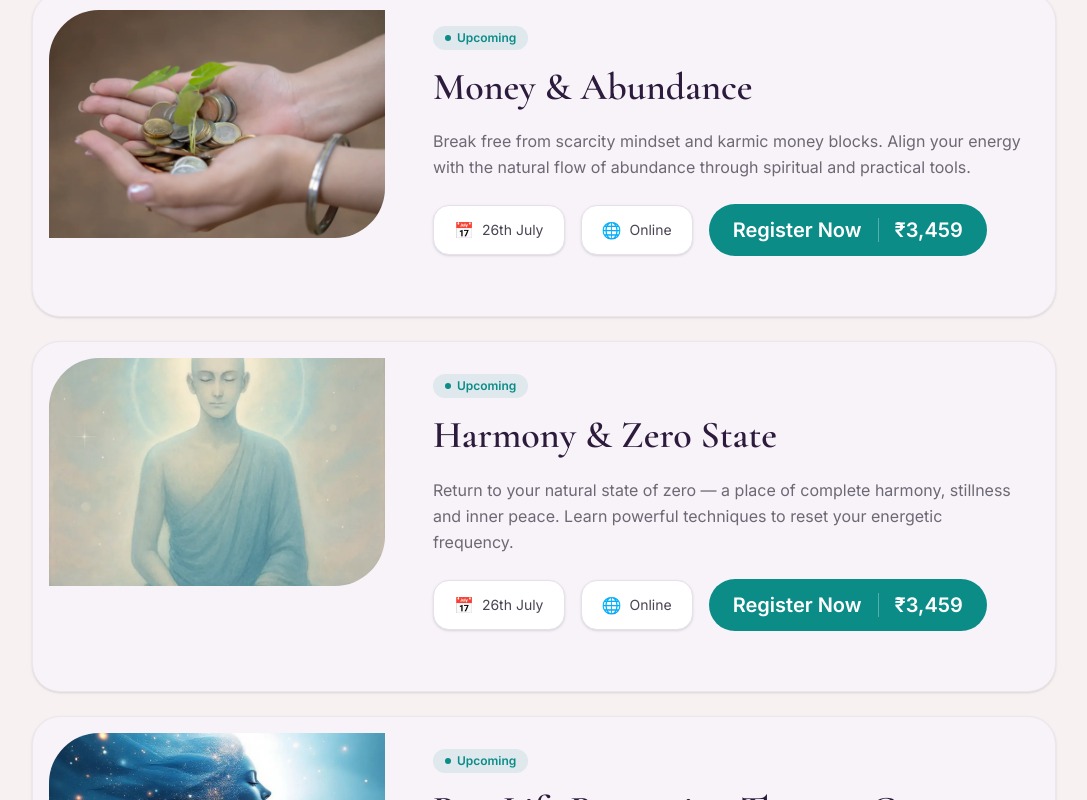
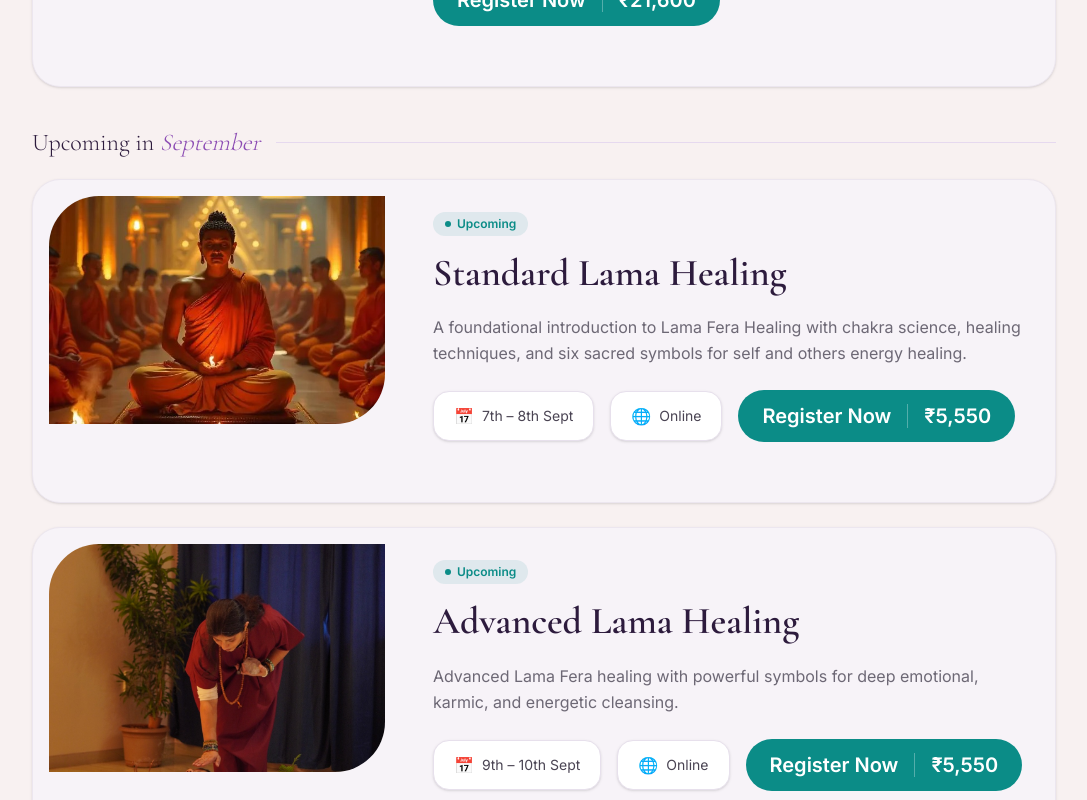
Before and after one commit to Sedawk-Dynamics/incredible-souls, a Next.js app: page / in a window 1280 px wide. Shown: the part 1340-2140 px from the top of the page, without its empty margins (96-1183 px from the left). Built offline with nearby package versions, Linux system fonts and the light colour scheme.

Commit message:
updated website

```diff
--- a/app/page.tsx
+++ b/app/page.tsx
@@ -1,8 +1,7 @@
 'use client'
 
-import { useEffect, useMemo, useRef, useState } from 'react'
+import { useEffect, useRef, useState } from 'react'
 import Image from 'next/image'
-import { groupBySchedule } from '@/lib/course-schedule'
 import Link from 'next/link'
 import Navbar from '@/components/navbar'
 import Footer from '@/components/footer'
@@ -91,80 +90,48 @@ const testimonials = [
   },
 ]
 
-// Featured workshops on the home page. Each batch carries its ISO date (for grouping)
-// AND its display label, so the card always shows the NEAREST upcoming batch's date.
+// Featured workshops on the home page — August & September batches only.
+// Grouped under their month heading; other months are intentionally hidden here.
 const homeWorkshops = [
   {
-    id: 'psychic-surgery-psychic-being',
-    title: 'Psychic Surgery & Psychic Being',
-    description:
-      'An advanced healing course that teaches the art of psychic surgery — removing energetic blockages, entities and trauma from the auric field at the deepest levels.',
-    image: '/Psychic Surgery & Psychic Being.webp',
-    batches: [
-      { iso: '2026-07-19', label: '19th July' },
-      { iso: '2026-10-18', label: '18th Oct' },
-      { iso: '2027-01-17', label: '17th Jan' },
-    ],
-    language: 'Online',
-    price: '₹6,300',
-  },
-  {
-    id: 'money-abundance',
-    title: 'Money & Abundance',
-    description:
-      'Break free from scarcity mindset and karmic money blocks. Align your energy with the natural flow of abundance through spiritual and practical tools.',
-    image: '/Money abundance.webp',
-    batches: [
-      { iso: '2026-07-26', label: '26th July' },
-      { iso: '2026-10-25', label: '25th Oct' },
-      { iso: '2027-01-24', label: '24th Jan' },
-    ],
-    language: 'Online',
-    price: '₹3,459',
-  },
-  {
-    id: 'harmony-zero-state',
-    title: 'Harmony & Zero State',
-    description:
-      'Return to your natural state of zero — a place of complete harmony, stillness and inner peace. Learn powerful techniques to reset your energetic frequency.',
-    image: '/Harmony & Zero Stat.jpeg',
-    batches: [
-      { iso: '2026-07-26', label: '26th July' },
-      { iso: '2026-10-25', label: '25th Oct' },
-      { iso: '2027-01-24', label: '24th Jan' },
-    ],
-    language: 'Online',
-    price: '₹3,459',
-  },
-  {
     id: 'past-life-regression-therapy',
+    month: 'August',
     title: 'Past Life Regression Therapy Course',
     description:
       'An 8-day transformative journey into Past Life Regression to heal karmic patterns, release emotional blocks, awaken intuition, and reconnect with your soul wisdom.',
     image: '/images/past-life-regression.jpg',
-    batches: [
-      { iso: '2026-07-31', label: '31st July – 7th Aug' },
-      { iso: '2026-10-30', label: '30th Oct – 6th Nov' },
-    ],
+    date: '31st July – 7th Aug',
     language: 'Online',
     price: '₹21,600',
+  },
+  {
+    id: 'standard-lama-healing',
+    month: 'September',
+    title: 'Standard Lama Healing',
+    description:
+      'A foundational introduction to Lama Fera Healing with chakra science, healing techniques, and six sacred symbols for self and others energy healing.',
+    image: '/images/standard-lama-healing.jpg',
+    date: '7th – 8th Sept',
+    language: 'Online',
+    price: '₹5,550',
+  },
+  {
+    id: 'advanced-lama-healing',
+    month: 'September',
+    title: 'Advanced Lama Healing',
+    description:
+      'Advanced Lama Fera healing with powerful symbols for deep emotional, karmic, and energetic cleansing.',
+    image: '/lama-fera-advanced-healing .jpeg',
+    date: '9th – 10th Sept',
+    language: 'Online',
+    price: '₹5,550',
   },
 ]
 
 type HomeWorkshop = (typeof homeWorkshops)[number]
 
-// Date shown on a card = the nearest upcoming batch's label; if all have passed,
-// fall back to the most recent past batch.
-function displayBatchLabel(workshop: HomeWorkshop): string {
-  const today = new Date()
-  today.setHours(0, 0, 0, 0)
-  const upcoming = workshop.batches
-    .filter((b) => new Date(b.iso).getTime() >= today.getTime())
-    .sort((a, b) => new Date(a.iso).getTime() - new Date(b.iso).getTime())
-  if (upcoming.length) return upcoming[0].label
-  const past = [...workshop.batches].sort((a, b) => new Date(b.iso).getTime() - new Date(a.iso).getTime())
-  return past[0]?.label ?? ''
-}
+// Month sections to display, in order. Only these months are shown.
+const HOME_WORKSHOP_MONTHS = ['August', 'September']
 
 // Home workshop card — UI unchanged; `completed` only flips the status badge.
 function HomeWorkshopCard({ workshop, completed }: { workshop: HomeWorkshop; completed: boolean }) {
@@ -198,10 +165,10 @@ function HomeWorkshopCard({ workshop, completed }: { workshop: HomeWorkshop; com
 
           {/* Info Pills + Register Button */}
           <div className="flex flex-wrap items-center gap-4 mb-7">
-            {/* Date — nearest upcoming batch */}
+            {/* Date */}
             <div className="bg-white border border-[#E7E0EC] rounded-2xl px-5 py-3 flex items-center gap-2 shadow-sm">
               <span>📅</span>
-              <span className="text-sm text-[#4A4453]">{displayBatchLabel(workshop)}</span>
+              <span className="text-sm text-[#4A4453]">{workshop.date}</span>
             </div>
 
             {/* Language */}
@@ -275,15 +242,6 @@ export default function HomePage() {
     window.addEventListener('mousemove', handleMouseMove)
     return () => window.removeEventListener('mousemove', handleMouseMove)
   }, [])
-
-  // Group featured workshops by their next upcoming batch month (client-side so
-  // "today" is the visitor's real date). Pre-mount we show the flat catalog order.
-  const [mounted, setMounted] = useState(false)
-  useEffect(() => setMounted(true), [])
-  const workshopSchedule = useMemo(
-    () => groupBySchedule(homeWorkshops, (w) => w.batches.map((b) => b.iso)),
-    [mounted]
-  )
 
   return (
     <>
@@ -393,41 +351,26 @@ export default function HomePage() {
       </h2>
     </div>
 
-    {/* Courses — grouped by upcoming month, completed last */}
-    {!mounted ? (
-      <div className="space-y-6">
-        {homeWorkshops.map((workshop) => (
-          <HomeWorkshopCard key={workshop.id} workshop={workshop} completed={false} />
-        ))}
-      </div>
-    ) : (
-      <>
-        <div className="space-y-6">
-          {workshopSchedule.upcoming.flatMap((group) =>
-            group.items.map((workshop) => (
-              <HomeWorkshopCard key={workshop.id} workshop={workshop} completed={false} />
-            ))
-          )}
-        </div>
-
-
-        {workshopSchedule.completed.length > 0 && (
-          <div className="mb-4 opacity-70">
+    {/* Courses — August & September month sections only */}
+    {HOME_WORKSHOP_MONTHS.map((month) => {
+      const items = homeWorkshops.filter((w) => w.month === month)
+      if (items.length === 0) return null
+      return (
+        <div key={month} className="mb-10">
           <div className="max-w-5xl mx-auto mb-5 flex items-center gap-4">
-              <h3 className="text-xl lg:text-2xl font-light text-[#9B8BAB] whitespace-nowrap">
-                Completed Workshops
+            <h3 className="text-xl lg:text-2xl font-light text-[#2D1B3D] whitespace-nowrap">
+              Upcoming in <span className="italic text-[#8B4BB3]">{month}</span>
             </h3>
             <span className="flex-1 h-px bg-[#E6D9EF]" />
           </div>
           <div className="space-y-6">
-              {workshopSchedule.completed.map((workshop) => (
-                <HomeWorkshopCard key={workshop.id} workshop={workshop} completed={true} />
+            {items.map((workshop) => (
+              <HomeWorkshopCard key={workshop.id} workshop={workshop} completed={false} />
             ))}
           </div>
         </div>
-        )}
-      </>
-    )}
+      )
+    })}
 
     {/* View All */}
     <div className="text-center mt-6">
```
Also changed, not shown: image.png (added). Lines whose indentation alone changed are shown as unchanged.
